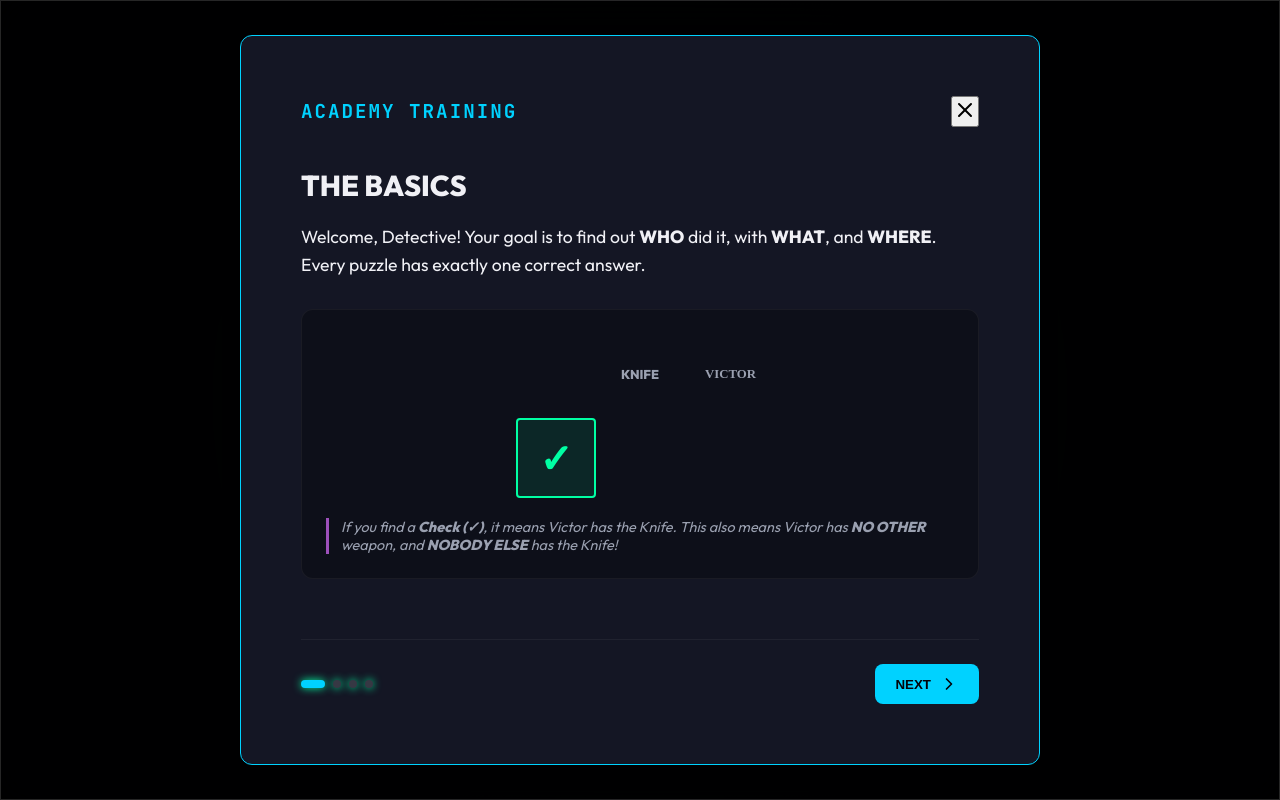
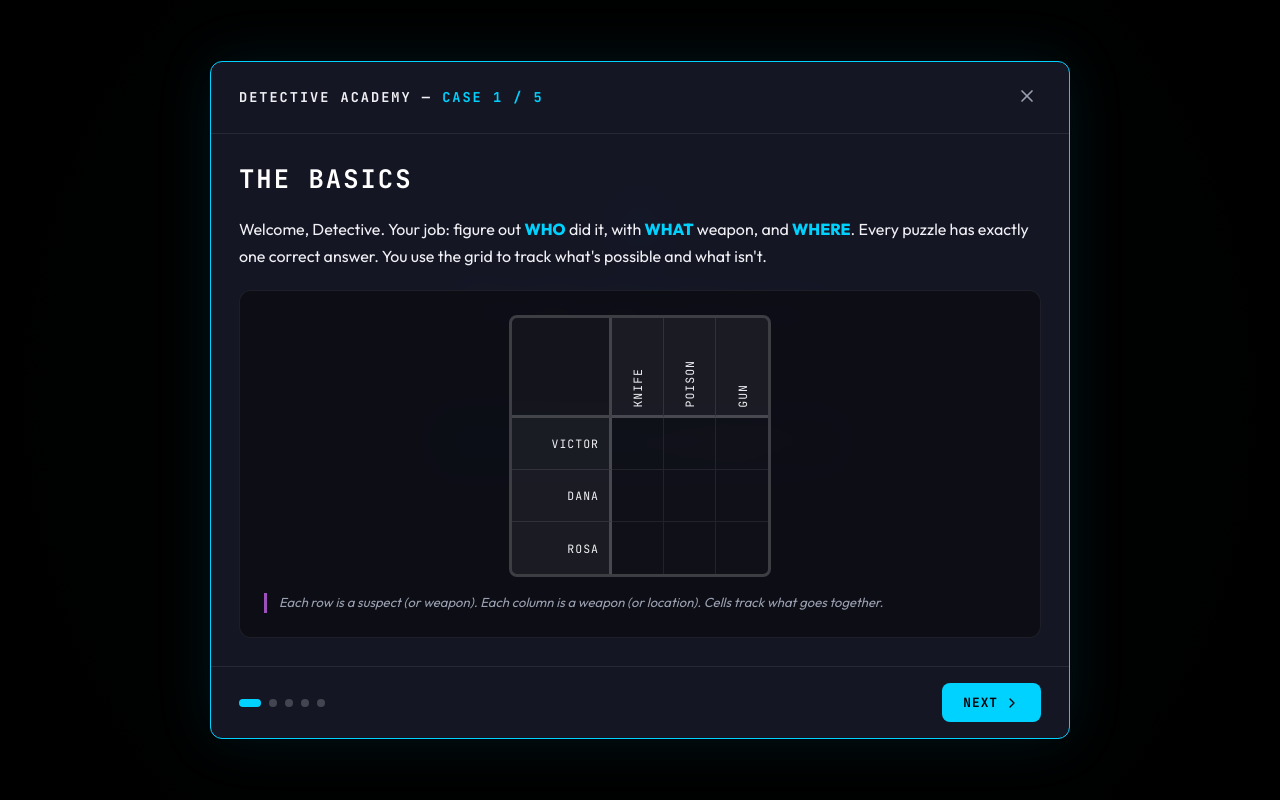
Before and after one commit to LokiLaufeyson-TheTrickster/Murdle, a React (Vite) app: page / in a window 1280 px wide. Both pictures are taken after a click on the button "HOW TO INVESTIGATE". Built offline with nearby package versions, Linux system fonts and the light colour scheme.

Commit message:
Overhaul tutorial with full grids, fix fonts to JetBrains Mono thin+caps, verified locally

```diff
--- a/src/App.tsx
+++ b/src/App.tsx
@@ -415,8 +415,10 @@ const App: React.FC = () => {
         }
 
         .handwritten {
-          font-family: 'Outfit', sans-serif;
-          font-weight: 800;
+          font-family: 'JetBrains Mono', monospace;
+          text-transform: uppercase;
+          font-weight: 400;
+          letter-spacing: 1px;
         }
       `}} />
     </div>
--- a/src/components/TutorialModal.tsx
+++ b/src/components/TutorialModal.tsx
@@ -1,10 +1,98 @@
 import React, { useState } from 'react';
 import { motion, AnimatePresence } from 'framer-motion';
-import { X, ChevronRight, ChevronLeft, Check } from 'lucide-react';
+import { X, ChevronRight, ChevronLeft } from 'lucide-react';
 
 interface TutorialModalProps {
   onClose: () => void;
 }
+
+// A small self-contained grid for tutorial purposes
+const TutorialGrid: React.FC<{
+  rowLabels: string[];
+  colLabels: string[];
+  cells: number[][]; // 0=empty, 1=X, 2=check
+  highlightCell?: [number, number];
+}> = ({ rowLabels, colLabels, cells, highlightCell }) => {
+  const CELL = 52;
+  const HEADER = 100;
+  return (
+    <div style={{ overflowX: 'auto', display: 'flex', justifyContent: 'center' }}>
+      <div style={{
+        display: 'grid',
+        gridTemplateColumns: `${HEADER}px repeat(${colLabels.length}, ${CELL}px)`,
+        gridTemplateRows: `${HEADER}px repeat(${rowLabels.length}, ${CELL}px)`,
+        border: '3px solid rgba(255,255,255,0.2)',
+        borderRadius: 8,
+        overflow: 'hidden',
+        width: 'fit-content',
+      }}>
+        {/* Corner */}
+        <div style={{ background: 'rgba(255,255,255,0.03)', borderRight: '3px solid rgba(255,255,255,0.2)', borderBottom: '3px solid rgba(255,255,255,0.2)' }} />
+        {/* Column headers */}
+        {colLabels.map((label, ci) => (
+          <div key={ci} style={{
+            background: 'rgba(255,255,255,0.06)',
+            borderRight: `${ci < colLabels.length - 1 ? '1px' : '0'} solid rgba(255,255,255,0.1)`,
+            borderBottom: '3px solid rgba(255,255,255,0.2)',
+            display: 'flex', alignItems: 'flex-end', justifyContent: 'center',
+            paddingBottom: 8,
+          }}>
+            <span style={{
+              writingMode: 'vertical-rl',
+              transform: 'rotate(180deg)',
+              fontSize: '0.72rem',
+              fontFamily: "'JetBrains Mono', monospace",
+              textTransform: 'uppercase',
+              letterSpacing: '1px',
+              fontWeight: 400,
+              color: 'var(--text-main)',
+            }}>{label}</span>
+          </div>
+        ))}
+        {/* Rows */}
+        {rowLabels.map((label, ri) => (
+          <React.Fragment key={ri}>
+            {/* Row header */}
+            <div style={{
+              background: 'rgba(255,255,255,0.06)',
+              borderRight: '3px solid rgba(255,255,255,0.2)',
+              borderBottom: `${ri < rowLabels.length - 1 ? '1px' : '0'} solid rgba(255,255,255,0.1)`,
+              display: 'flex', alignItems: 'center', justifyContent: 'flex-end',
+              paddingRight: 10, gap: 6,
+            }}>
+              <span style={{
+                fontSize: '0.72rem',
+                fontFamily: "'JetBrains Mono', monospace",
+                textTransform: 'uppercase',
+                letterSpacing: '1px',
+                fontWeight: 400,
+                color: 'var(--text-main)',
+              }}>{label}</span>
+            </div>
+            {/* Cells */}
+            {colLabels.map((_, ci) => {
+              const val = cells[ri]?.[ci] ?? 0;
+              const isHL = highlightCell && highlightCell[0] === ri && highlightCell[1] === ci;
+              return (
+                <div key={ci} style={{
+                  width: CELL, height: CELL,
+                  display: 'flex', alignItems: 'center', justifyContent: 'center',
+                  borderRight: `${ci < colLabels.length - 1 ? '1px' : '0'} solid rgba(255,255,255,0.08)`,
+                  borderBottom: `${ri < rowLabels.length - 1 ? '1px' : '0'} solid rgba(255,255,255,0.08)`,
+                  background: isHL ? 'rgba(255,200,0,0.12)' : val === 2 ? 'rgba(0,255,163,0.08)' : val === 1 ? 'rgba(255,45,85,0.05)' : 'rgba(255,255,255,0.01)',
+                  outline: isHL ? '2px solid rgba(255,200,0,0.5)' : 'none',
+                }}>
+                  {val === 1 && <span style={{ fontSize: '1.5rem', fontWeight: 800, color: 'var(--error)', opacity: 0.85 }}>✕</span>}
+                  {val === 2 && <span style={{ fontSize: '1.5rem', fontWeight: 800, color: 'var(--success)', textShadow: '0 0 10px var(--success)' }}>✓</span>}
+                </div>
+              );
+            })}
+          </React.Fragment>
+        ))}
+      </div>
+    </div>
+  );
+};
 
 export const TutorialModal: React.FC<TutorialModalProps> = ({ onClose }) => {
   const [step, setStep] = useState(0);
@@ -12,62 +100,89 @@ export const TutorialModal: React.FC<TutorialModalProps> = ({ onClose }) => {
   const slides = [
     {
       title: "THE BASICS",
-      content: "Welcome, Detective! Your goal is to find out **WHO** did it, with **WHAT**, and **WHERE**. Every puzzle has exactly one correct answer.",
-      example: (
-        <div className="tutorial-grid-box">
-          <div className="mini-grid">
-            <div className="m-cell header"></div>
-            <div className="m-cell header">KNIFE</div>
-            <div className="m-cell header side">VICTOR</div>
-            <div className="m-cell check">✓</div>
+      text: (<>Welcome, Detective. Your job: figure out <strong>WHO</strong> did it, with <strong>WHAT</strong> weapon, and <strong>WHERE</strong>. Every puzzle has exactly one correct answer. You use the grid to track what's possible and what isn't.</>),
+      caption: "Each row is a suspect (or weapon). Each column is a weapon (or location). Cells track what goes together.",
+      grid: (
+        <TutorialGrid
+          rowLabels={['Victor', 'Dana', 'Rosa']}
+          colLabels={['Knife', 'Poison', 'Gun']}
+          cells={[[0,0,0],[0,0,0],[0,0,0]]}
+        />
+      )
+    },
+    {
+      title: "MARKING A MATCH (✓)",
+      text: (<>Click a cell twice to place a <strong>Check (✓)</strong>. This means those two things are <strong>definitely linked</strong>. Place one and the grid auto-fills the rest of the row and column with <strong>X</strong>s — because a suspect can only have one weapon.</>),
+      caption: "Victor has the Knife. So he can't have Poison or the Gun. And nobody else has the Knife.",
+      grid: (
+        <TutorialGrid
+          rowLabels={['Victor', 'Dana', 'Rosa']}
+          colLabels={['Knife', 'Poison', 'Gun']}
+          cells={[[2,1,1],[1,0,0],[1,0,0]]}
+          highlightCell={[0,0]}
+        />
+      )
+    },
+    {
+      title: "CROSSING OUT (✕)",
+      text: (<>Click a cell once to place an <strong>X (✕)</strong>. This means these two things are <strong>impossible</strong> to pair. Use clues to eliminate options. As you eliminate enough, the truth becomes obvious.</>),
+      caption: "A clue says 'Dana was not near the Poison'. Cross it out. Now Dana can only have the Knife or the Gun.",
+      grid: (
+        <TutorialGrid
+          rowLabels={['Victor', 'Dana', 'Rosa']}
+          colLabels={['Knife', 'Poison', 'Gun']}
+          cells={[[2,1,1],[1,1,0],[1,0,0]]}
+          highlightCell={[1,1]}
+        />
+      )
+    },
+    {
+      title: "CONNECTING THE DOTS",
+      text: (<>The puzzle has <strong>three grids</strong>: Suspects × Weapons, Weapons × Locations, and Suspects × Locations. Info from one grid unlocks info in another. Chain them to close the case.</>),
+      caption: "Victor has the Knife → The Knife was in the Library → Therefore Victor was in the Library.",
+      grid: (
+        <div style={{ display: 'flex', flexDirection: 'column', gap: 12, alignItems: 'center' }}>
+          <div style={{ display: 'flex', gap: 24, alignItems: 'center', flexWrap: 'wrap', justifyContent: 'center' }}>
+            <div>
+              <p style={{ fontSize: '0.65rem', color: 'var(--text-dim)', textAlign: 'center', marginBottom: 6, textTransform: 'uppercase', letterSpacing: 1 }}>Suspects × Weapons</p>
+              <TutorialGrid
+                rowLabels={['Victor']}
+                colLabels={['Knife']}
+                cells={[[2]]}
+              />
+            </div>
+            <span style={{ fontSize: '2rem', color: 'var(--accent-primary)' }}>+</span>
+            <div>
+              <p style={{ fontSize: '0.65rem', color: 'var(--text-dim)', textAlign: 'center', marginBottom: 6, textTransform: 'uppercase', letterSpacing: 1 }}>Weapons × Locations</p>
+              <TutorialGrid
+                rowLabels={['Knife']}
+                colLabels={['Library']}
+                cells={[[2]]}
+              />
+            </div>
+            <span style={{ fontSize: '2rem', color: 'var(--success)' }}>→</span>
+            <div>
+              <p style={{ fontSize: '0.65rem', color: 'var(--text-dim)', textAlign: 'center', marginBottom: 6, textTransform: 'uppercase', letterSpacing: 1 }}>Result</p>
+              <TutorialGrid
+                rowLabels={['Victor']}
+                colLabels={['Library']}
+                cells={[[2]]}
+              />
+            </div>
           </div>
-          <p className="eli5">If you find a <strong>Check (✓)</strong>, it means Victor has the Knife. This also means Victor has <strong>NO OTHER</strong> weapon, and <strong>NOBODY ELSE</strong> has the Knife!</p>
         </div>
       )
     },
     {
-      title: "CROSSING OUT",
-      content: "Use the **X** to mark things that are impossible. This is your most powerful tool!",
-      example: (
-        <div className="tutorial-grid-box">
-          <div className="mini-grid">
-            <div className="m-cell header"></div>
-            <div className="m-cell header">POISON</div>
-            <div className="m-cell header">GUN</div>
-            <div className="m-cell header side">DANA</div>
-            <div className="m-cell x">✕</div>
-            <div className="m-cell"></div>
-          </div>
-          <p className="eli5">A clue says: 'Dana hates Poison.' So we put an <strong>X</strong> there. Dana might have the Gun, but she definitely doesn't have the Poison!</p>
-        </div>
-      )
-    },
-    {
-      title: "SMART CONNECTIONS",
-      content: "Connect the dots! If you know two things, you might find a third.",
-      example: (
-        <div className="tutorial-grid-box">
-          <div className="logic-row">
-            <div className="logic-item">VICTOR <Check size={12}/> LIBRARY</div>
-            <div className="plus">+</div>
-            <div className="logic-item">LIBRARY <Check size={12}/> KNIFE</div>
-            <div className="arrow">→</div>
-            <div className="logic-item result">VICTOR <Check size={12}/> KNIFE</div>
-          </div>
-          <p className="eli5">If Victor was in the Library, and the Knife was in the Library, then Victor **MUST** have the Knife! The grid will help you see these links.</p>
-        </div>
-      )
-    },
-    {
-      title: "READY TO SOLVE?",
-      content: "When you are 100% sure, click **FILE ACCUSATION** in the top bar. One mistake and the case is lost!",
-      example: (
-        <div className="final-slide">
-          <div className="big-icon-circle">
-            <Check size={48} color="var(--success)" />
-          </div>
-          <p className="eli5">Trust your logic, not your gut. Good luck, Detective!</p>
-        </div>
+      title: "FILING YOUR ACCUSATION",
+      text: (<>When you've deduced all three answers — <strong>culprit</strong>, <strong>weapon</strong>, and <strong>location</strong> — click <strong>FILE ACCUSATION</strong> in the top bar. You only get one shot. Make sure your grid is complete before accusing.</>),
+      caption: "Wrong accusation = CASE CLOSED AGAINST YOU. Don't guess. Deduce.",
+      grid: (
+        <TutorialGrid
+          rowLabels={['Victor', 'Dana', 'Rosa']}
+          colLabels={['Library', 'Garden', 'Cellar']}
+          cells={[[2,1,1],[1,1,2],[1,2,1]]}
+        />
       )
     }
   ];
@@ -77,55 +192,61 @@ export const TutorialModal: React.FC<TutorialModalProps> = ({ onClose }) => {
       initial={{ opacity: 0 }}
       animate={{ opacity: 1 }}
       exit={{ opacity: 0 }}
-      className="tutorial-overlay glass"
+      className="tutorial-overlay"
       onClick={onClose}
     >
       <motion.div
-        initial={{ scale: 0.9, opacity: 0 }}
+        initial={{ scale: 0.95, opacity: 0 }}
         animate={{ scale: 1, opacity: 1 }}
         className="tutorial-card glass-card"
         onClick={e => e.stopPropagation()}
       >
-        <div className="tutorial-header">
-          <h2 className="mono">ACADEMY TRAINING</h2>
-          <button className="close-btn" onClick={onClose}><X size={24} /></button>
+        <div className="tut-header">
+          <h2 className="mono">DETECTIVE ACADEMY — <span style={{ color: 'var(--accent-primary)' }}>CASE {step + 1} / {slides.length}</span></h2>
+          <button className="tut-close" onClick={onClose}><X size={20} /></button>
         </div>
 
-        <div className="tutorial-content-wrapper">
+        <div className="tut-body">
           <AnimatePresence mode="wait">
             <motion.div
               key={step}
-              initial={{ x: 20, opacity: 0 }}
+              initial={{ x: 30, opacity: 0 }}
               animate={{ x: 0, opacity: 1 }}
-              exit={{ x: -20, opacity: 0 }}
-              className="slide-content"
+              exit={{ x: -30, opacity: 0 }}
+              transition={{ duration: 0.2 }}
+              className="tut-slide"
             >
-              <h3 className="slide-title">{slides[step].title}</h3>
-              <p className="slide-text" dangerouslySetInnerHTML={{ __html: slides[step].content.replace(/\*\*(.*?)\*\*/g, '<strong>$1</strong>') }} />
-              <div className="slide-example">{slides[step].example}</div>
+              <h3 className="tut-title mono">{slides[step].title}</h3>
+              <p className="tut-text">{slides[step].text}</p>
+              <div className="tut-grid-area">
+                {slides[step].grid}
+                {slides[step].caption && (
+                  <p className="tut-caption">{slides[step].caption}</p>
+                )}
+              </div>
             </motion.div>
           </AnimatePresence>
         </div>
 
-        <div className="tutorial-footer">
-          <div className="step-indicator">
+        <div className="tut-footer">
+          <div className="tut-dots">
             {slides.map((_, i) => (
-              <div key={i} className={`dot ${step === i ? 'active' : ''}`} onClick={() => setStep(i)} />
+              <button key={i} className={`tut-dot${step === i ? ' active' : ''}`} onClick={() => setStep(i)} />
             ))}
           </div>
-          <div className="nav-buttons">
+          <div className="tut-nav">
             {step > 0 && (
-              <button className="nav-btn" onClick={() => setStep(s => s - 1)}>
-                <ChevronLeft size={20} /> BACK
+              <button className="tut-btn" onClick={() => setStep(s => s - 1)}>
+                <ChevronLeft size={16} /> BACK
               </button>
             )}
             {step < slides.length - 1 ? (
-              <button className="nav-btn primary" onClick={() => setStep(s => s + 1)}>
-                NEXT <ChevronRight size={20} />
+              <button className="tut-btn primary" onClick={() => setStep(s => s + 1)}>
+                NEXT <ChevronRight size={16} />
               </button>
             ) : (
-              <button className="nav-btn success" onClick={onClose}>
-                UNDERSTOOD
+              <button className="tut-btn success" onClick={onClose}>
+                BEGIN INVESTIGATION
               </button>
             )}
           </div>
@@ -135,85 +256,83 @@ export const TutorialModal: React.FC<TutorialModalProps> = ({ onClose }) => {
       <style dangerouslySetInnerHTML={{ __html: `
         .tutorial-overlay {
           position: fixed; top: 0; left: 0; right: 0; bottom: 0;
-          background: rgba(0,0,0,0.9);
+          background: rgba(0,0,0,0.92);
           z-index: 6000;
           display: flex; align-items: center; justify-content: center;
           padding: 20px;
         }
         .tutorial-card {
-          width: 100%;
-          max-width: 800px;
-          height: auto;
-          display: flex;
-          flex-direction: column;
-          padding: 60px;
-          gap: 40px;
-          border: 1px solid var(--accent-primary);
+          width: 100%; max-width: 860px;
+          display: flex; flex-direction: column;
+          border: 1px solid var(--accent-primary) !important;
+          box-shadow: 0 0 60px rgba(0,210,255,0.1);
+          overflow: hidden;
         }
-        .tutorial-header {
+        .tut-header {
           display: flex; justify-content: space-between; align-items: center;
+          padding: 20px 28px; border-bottom: 1px solid rgba(255,255,255,0.08);
         }
-        .tutorial-header h2 { color: var(--accent-primary); letter-spacing: 2px; font-size: 1.2rem; }
+        .tut-header h2 { font-size: 0.85rem; letter-spacing: 2px; }
+        .tut-close {
+          background: none; border: none; cursor: pointer;
+          color: var(--text-dim); padding: 4px;
+          border-radius: 4px; transition: color 0.2s;
+        }
+        .tut-close:hover { color: var(--error); }
 
-        .slide-content {
-          display: flex; flex-direction: column; gap: 20px;
+        .tut-body { padding: 28px; overflow-y: auto; max-height: 70vh; }
+        .tut-slide { display: flex; flex-direction: column; gap: 20px; }
+        .tut-title { font-size: 1.6rem; letter-spacing: 2px; color: var(--text-bright); }
+        .tut-text {
+          font-size: 1rem; line-height: 1.7;
+          color: var(--text-main);
         }
-        .slide-title { font-size: 1.8rem; font-weight: 800; }
-        .slide-text { line-height: 1.6; color: var(--text-main); font-size: 1.1rem; }
+        .tut-text strong { color: var(--accent-primary); font-weight: 700; }
+        .tut-grid-area {
+          background: rgba(0,0,0,0.4);
+          border: 1px solid rgba(255,255,255,0.07);
+          border-radius: 12px;
+          padding: 24px;
+          display: flex; flex-direction: column; gap: 16px;
+        }
+        .tut-caption {
+          font-size: 0.82rem;
+          color: var(--text-dim);
+          border-left: 3px solid var(--accent-secondary);
+          padding-left: 12px;
+          font-style: italic;
+          line-height: 1.5;
+        }
 
-        .tutorial-grid-box {
-          background: rgba(0,0,0,0.3);
-          padding: 24px;
-          border-radius: 12px;
-          border: 1px solid var(--border-dim);
-          margin-top: 10px;
+        .tut-footer {
+          display: flex; justify-content: space-between; align-items: center;
+          padding: 16px 28px; border-top: 1px solid rgba(255,255,255,0.08);
         }
-        .mini-grid {
-          display: grid;
-          grid-template-columns: 80px 80px 80px;
-          grid-template-rows: 80px 80px;
-          gap: 4px;
-          margin-bottom: 20px;
-          justify-content: center;
+        .tut-dots { display: flex; gap: 8px; align-items: center; }
+        .tut-dot {
+          width: 8px; height: 8px; border-radius: 50%;
+          background: rgba(255,255,255,0.2); border: none; cursor: pointer;
+          transition: all 0.2s;
         }
-        .m-cell {
-          background: rgba(255,255,255,0.05);
-          display: flex; align-items: center; justify-content: center;
-          font-weight: 800;
-          border-radius: 4px;
+        .tut-dot.active { background: var(--accent-primary); width: 22px; border-radius: 4px; }
+
+        .tut-nav { display: flex; gap: 10px; }
+        .tut-btn {
+          display: flex; align-items: center; gap: 6px;
+          padding: 10px 20px; border-radius: 8px;
+          font-family: 'JetBrains Mono', monospace; font-size: 0.8rem;
+          font-weight: 700; letter-spacing: 1px;
+          border: 1px solid rgba(255,255,255,0.15);
+          background: transparent; color: var(--text-main); cursor: pointer;
+          transition: all 0.2s;
         }
-        .m-cell.header { font-size: 0.8rem; color: var(--text-dim); background: transparent; font-weight: 700; }
-        .m-cell.header.side { justify-content: flex-end; padding-right: 8px; font-family: 'Special Elite', cursive; }
-        .m-cell.check { color: var(--success); font-size: 2.5rem; background: rgba(0,255,163,0.1); border: 2px solid var(--success); }
-        .m-cell.x { color: var(--error); font-size: 2.5rem; background: rgba(255,45,85,0.1); border: 2px solid var(--error); }
-
-        .eli5 { font-size: 0.9rem; color: var(--text-dim); border-left: 3px solid var(--accent-secondary); padding-left: 12px; font-style: italic; }
-
-        .logic-row {
-          display: flex; align-items: center; gap: 12px; justify-content: center; margin-bottom: 20px;
+        .tut-btn:hover { background: rgba(255,255,255,0.08); }
+        .tut-btn.primary {
+          background: var(--accent-primary); color: var(--bg-color); border-color: transparent;
         }
-        .logic-item { padding: 8px 12px; background: rgba(255,255,255,0.05); border-radius: 6px; font-size: 0.8rem; font-weight: 700; }
-        .logic-item.result { border: 1px solid var(--success); color: var(--success); }
-
-        .tutorial-footer {
-          display: flex; justify-content: space-between; align-items: center;
-          margin-top: 20px; padding-top: 24px; border-top: 1px solid var(--border-dim);
-        }
-        .step-indicator { display: flex; gap: 8px; }
-        .step-indicator .dot { width: 8px; height: 8px; background: var(--border-bright); border-radius: 50%; cursor: pointer; }
-        .step-indicator .dot.active { background: var(--accent-primary); width: 24px; border-radius: 4px; }
-
-        .nav-buttons { display: flex; gap: 12px; }
-        .nav-btn {
-          padding: 10px 20px; border-radius: 8px; font-weight: 700; border: 1px solid var(--border-bright); background: transparent; color: var(--text-main); cursor: pointer;
-          display: flex; align-items: center; gap: 8px;
-        }
-        .nav-btn.primary { background: var(--accent-primary); color: var(--bg-color); border: none; }
-        .nav-btn.success { background: var(--success); color: var(--bg-color); border: none; }
-
-        .big-icon-circle {
-          width: 100px; height: 100px; border-radius: 50%; border: 4px solid var(--success); display: flex; align-items: center; justify-content: center; margin: 0 auto 30px;
-          background: rgba(0,255,163,0.05);
+        .tut-btn.primary:hover { opacity: 0.85; }
+        .tut-btn.success {
+          background: var(--success); color: var(--bg-color); border-color: transparent;
         }
       `}} />
     </motion.div>
--- a/src/components/UnifiedGrid.tsx
+++ b/src/components/UnifiedGrid.tsx
@@ -184,8 +184,9 @@ export const UnifiedGrid: React.FC<UnifiedGridProps> = ({ puzzle, userState, onC
           max-width: 130px;
           overflow: hidden;
           text-overflow: ellipsis;
-          font-weight: 800;
-          letter-spacing: 0.5px;
+          font-weight: 400;
+          text-transform: uppercase;
+          letter-spacing: 1px;
         }
 
         .grid-cell {
```
